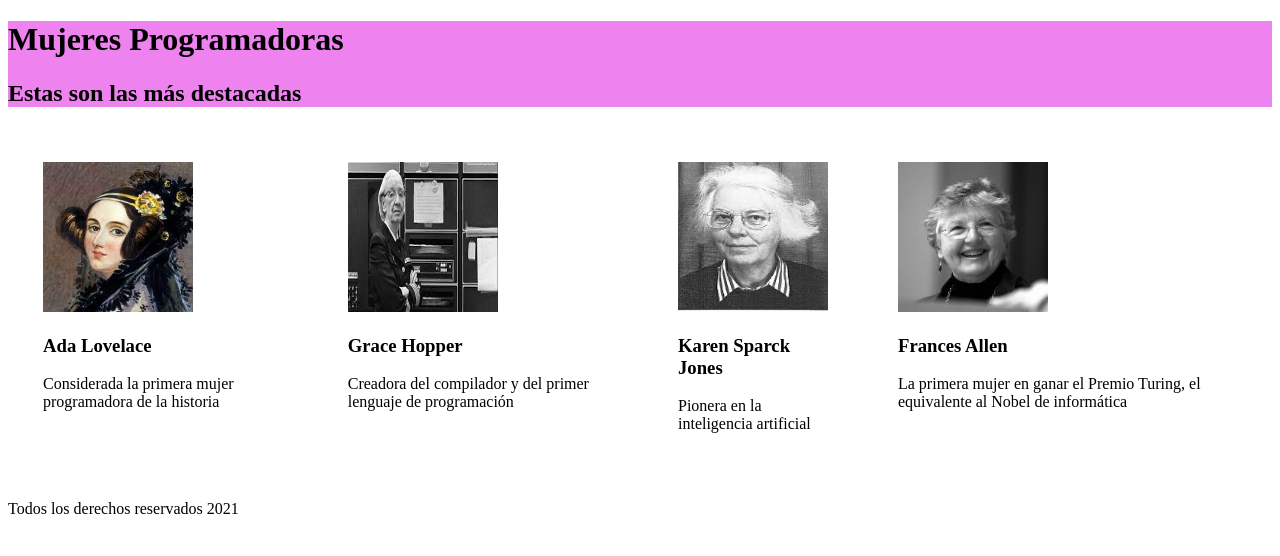
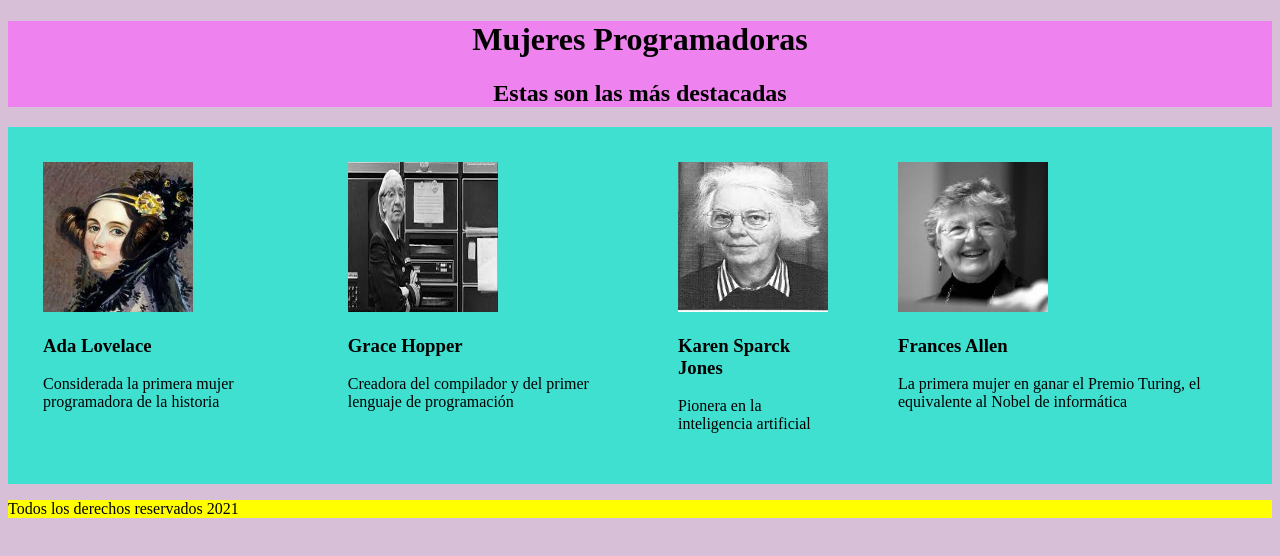
Before and after one commit to adriancoderhouse/repositorio-coder-house, a plain HTML site: page index.html in a window 1280 px wide. Drawn offline with Linux system fonts and the light colour scheme.

Commit message:
tercer guardado

```diff
--- a/estilos.css
+++ b/estilos.css
@@ -1,12 +1,28 @@
 
-header {
-    background-color: violet;
-}
 img {
     height: 150px;
     width: 150px;
 }
 
+body {
+    background-color: thistle;
+}
+
+header {
+    background-color: violet;
+}
+
+main {
+    background-color: turquoise;
+}
+
+footer {
+    background-color: yellow;
+}
+
+h1, h2 {
+    text-align: center;
+}
 .padre {
     display: flex;
 
--- a/index.html
+++ b/index.html
@@ -7,7 +7,7 @@
     <meta name="keywords" content="programadoras web, programadoras mujeres">
     <meta name="descriptions" content="página web dedicado a las programadoras más influyentes de la historia">
     <link rel="stylesheet" href="estilos.css">
-    <title>Inicio subida al repositorio de Git</title>
+    <title>Inicio subida al repositorio de Git complementario</title>
 </head>
 <body>
 
```
